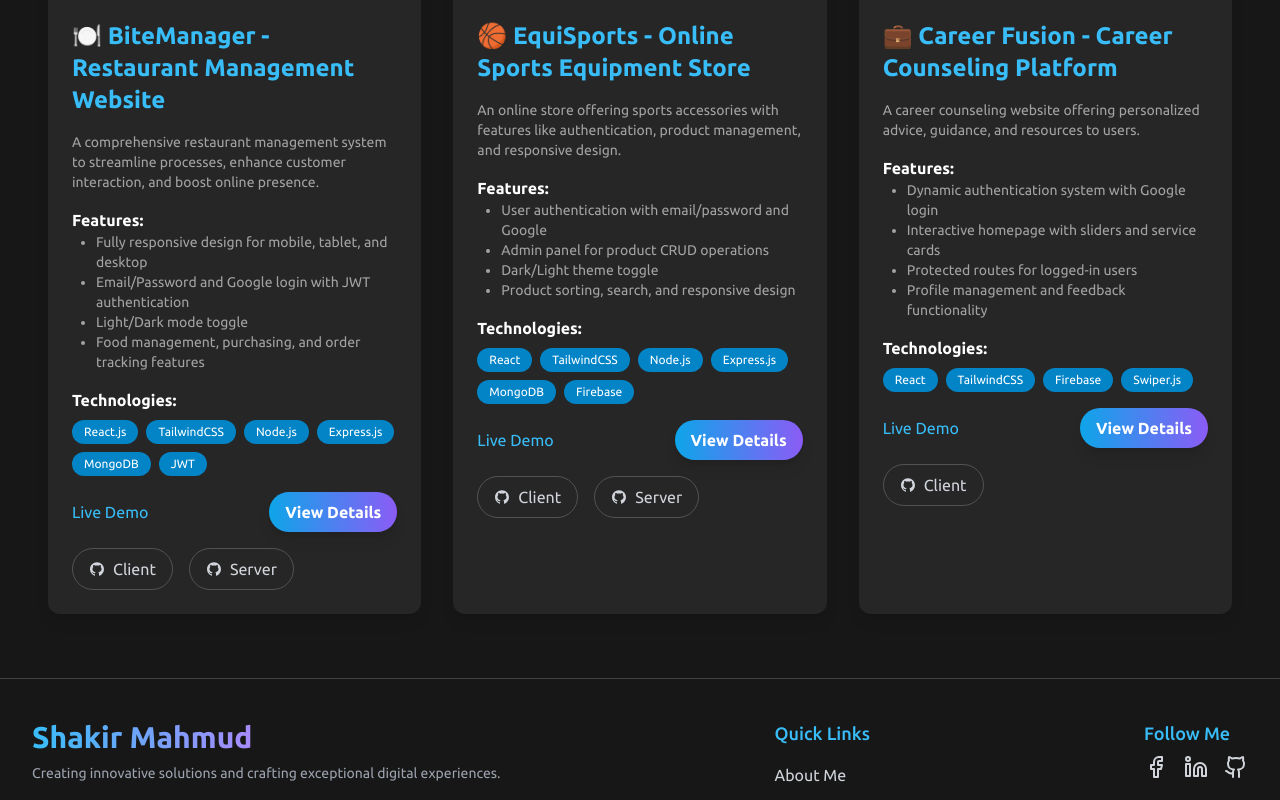
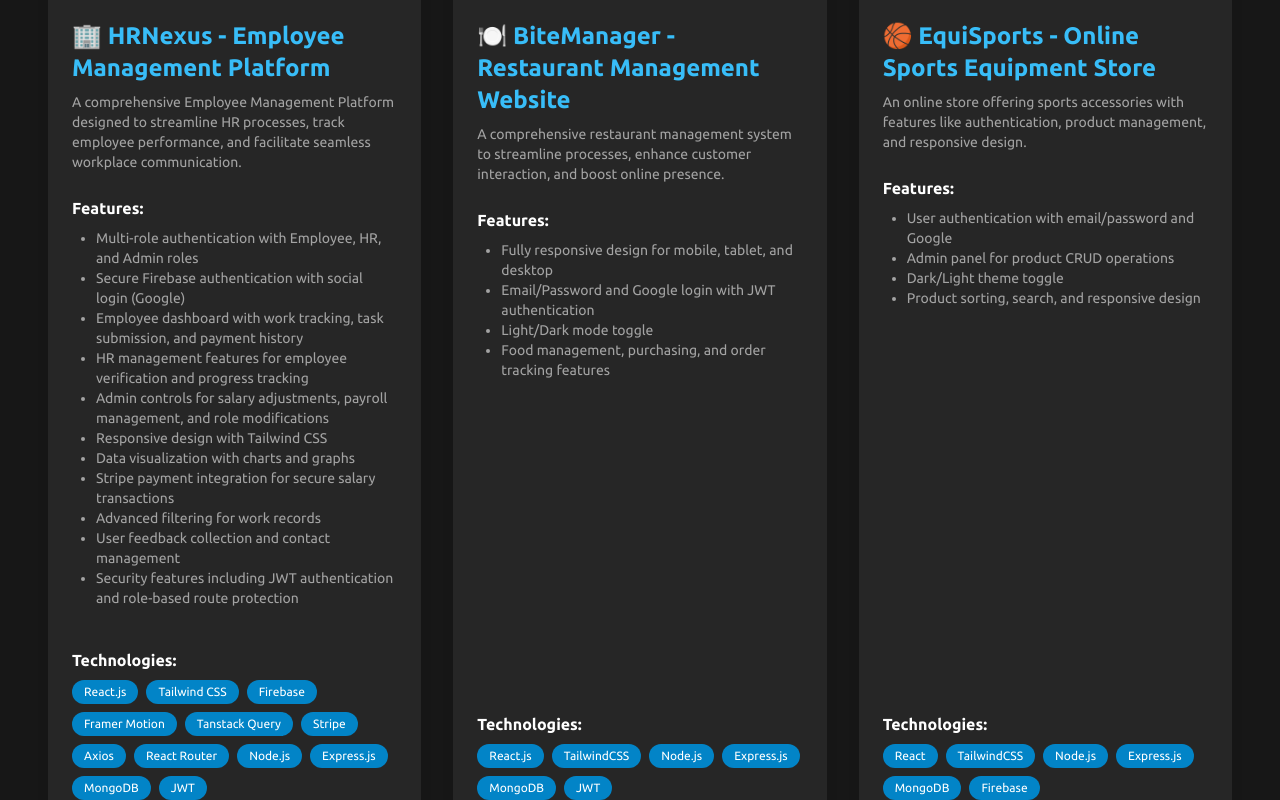
Before and after one commit to ShakirMahmud/Shakir-Portfolio, a React (Vite) app: page /projects in a window 1280 px wide. Shown: the part 380-1180 px from the top of the page. Built offline with nearby package versions, Linux system fonts and the light colour scheme.

Commit message:
minor change

```diff
--- a/public/projects.json
+++ b/public/projects.json
@@ -1,6 +1,75 @@
 [
   {
     "id": 1,
+    "title": "🏢 HRNexus - Employee Management Platform",
+    "description": "A comprehensive Employee Management Platform designed to streamline HR processes, track employee performance, and facilitate seamless workplace communication.",
+    "features": [
+      "Multi-role authentication with Employee, HR, and Admin roles",
+      "Secure Firebase authentication with social login (Google)",
+      "Employee dashboard with work tracking, task submission, and payment history",
+      "HR management features for employee verification and progress tracking",
+      "Admin controls for salary adjustments, payroll management, and role modifications",
+      "Responsive design with Tailwind CSS",
+      "Data visualization with charts and graphs",
+      "Stripe payment integration for secure salary transactions",
+      "Advanced filtering for work records",
+      "User feedback collection and contact management",
+      "Security features including JWT authentication and role-based route protection"
+    ],
+    "technologies": [
+      "React.js",
+      "Tailwind CSS",
+      "Firebase",
+      "Framer Motion",
+      "Tanstack Query",
+      "Stripe",
+      "Axios",
+      "React Router",
+      "Node.js",
+      "Express.js",
+      "MongoDB",
+      "JWT"
+    ],
+    "liveSite": "https://hr-nexus-shakir.vercel.app/",
+    "githubRepo": "https://github.com/ShakirMahmud/HRNexus-Client",
+    "githubServer": "https://github.com/ShakirMahmud/HRNexus-Server",
+    "screenshot": "https://example.com/hrnexus-screenshot.png",
+    "detailsPage": "/projects/hrnexus",
+    "detailedDescription": "HRNexus provides an all-in-one platform for companies to manage employees, track work progress, and streamline HR operations. The system offers role-based authentication and a user-friendly dashboard for employees, HR professionals, and administrators.",
+    "challengesFaced": [
+      "Ensuring secure role-based authentication and access control.",
+      "Implementing a seamless Stripe payment gateway for salary transactions.",
+      "Creating a scalable architecture for handling large employee data efficiently."
+    ],
+    "improvements": [
+      "Enhance the UI/UX for a more intuitive employee dashboard experience.",
+      "Optimize database queries to improve performance and speed.",
+      "Add automated reporting and email notifications for payroll updates."
+    ],
+    "futureImprovements": [
+      "Implement AI-based performance analysis for employees.",
+      "Introduce a mobile app for easy access to HR functionalities.",
+      "Add real-time chat functionality for internal communication."
+    ],
+    "technologiesUsed": {
+      "frontend": [
+        "React.js",
+        "Tailwind CSS",
+        "Firebase Authentication",
+        "Framer Motion",
+        "Tanstack Query"
+      ],
+      "backend": ["Node.js", "Express.js", "MongoDB", "JWT Authentication"],
+      "additionalPackages": [
+        "Material Tailwind",
+        "Lucide React",
+        "Sweetalert2",
+        "Moment.js"
+      ]
+    }
+  },
+  {
+    "id": 2,
     "title": "🍽️ BiteManager - Restaurant Management Website",
     "description": "A comprehensive restaurant management system to streamline processes, enhance customer interaction, and boost online presence.",
     "features": [
@@ -9,7 +78,14 @@
       "Light/Dark mode toggle",
       "Food management, purchasing, and order tracking features"
     ],
-    "technologies": ["React.js", "TailwindCSS", "Node.js", "Express.js", "MongoDB", "JWT"],
+    "technologies": [
+      "React.js",
+      "TailwindCSS",
+      "Node.js",
+      "Express.js",
+      "MongoDB",
+      "JWT"
+    ],
     "liveSite": "https://bite-manager-client-shakir.vercel.app/",
     "githubRepo": "https://github.com/ShakirMahmud/BiteManager-Client",
     "githubServer": "https://github.com/ShakirMahmud/BiteManager-Server",
@@ -32,13 +108,24 @@
       "Optimize database queries to improve speed, particularly when loading food items."
     ],
     "technologiesUsed": {
-      "frontend": ["React.js", "TailwindCSS", "DaisyUI", "SweetAlert2", "Framer Motion"],
+      "frontend": [
+        "React.js",
+        "TailwindCSS",
+        "DaisyUI",
+        "SweetAlert2",
+        "Framer Motion"
+      ],
       "backend": ["Node.js", "Express.js", "MongoDB", "JWT"],
-      "additionalPackages": ["Moment.js", "React Query", "Axios", "Lottie React"]
+      "additionalPackages": [
+        "Moment.js",
+        "React Query",
+        "Axios",
+        "Lottie React"
+      ]
     }
   },
   {
-    "id": 2,
+    "id": 3,
     "title": "🏀 EquiSports - Online Sports Equipment Store",
     "description": "An online store offering sports accessories with features like authentication, product management, and responsive design.",
     "features": [
@@ -47,7 +134,14 @@
       "Dark/Light theme toggle",
       "Product sorting, search, and responsive design"
     ],
-    "technologies": ["React", "TailwindCSS", "Node.js", "Express.js", "MongoDB", "Firebase"],
+    "technologies": [
+      "React",
+      "TailwindCSS",
+      "Node.js",
+      "Express.js",
+      "MongoDB",
+      "Firebase"
+    ],
     "liveSite": "https://equi-sports-shakir.vercel.app/",
     "githubRepo": "https://github.com/ShakirMahmud/equiSports-client",
     "githubServer": "https://github.com/ShakirMahmud/equiSports-server",
@@ -70,13 +164,24 @@
       "Build a review and rating system for users to leave feedback on products."
     ],
     "technologiesUsed": {
-      "frontend": ["React", "TailwindCSS", "React Router DOM", "Firebase Authentication", "Lottie React"],
+      "frontend": [
+        "React",
+        "TailwindCSS",
+        "React Router DOM",
+        "Firebase Authentication",
+        "Lottie React"
+      ],
       "backend": ["Node.js", "Express.js", "MongoDB", "CORS middleware"],
-      "additionalPackages": ["React Tooltip", "SweetAlert2", "Swiper", "React Awesome Reveal"]
+      "additionalPackages": [
+        "React Tooltip",
+        "SweetAlert2",
+        "Swiper",
+        "React Awesome Reveal"
+      ]
     }
   },
   {
-    "id": 3,
+    "id": 4,
     "title": "💼 Career Fusion - Career Counseling Platform",
     "description": "A career counseling website offering personalized advice, guidance, and resources to users.",
     "features": [
@@ -107,7 +212,12 @@
       "Introduce notifications for users when new content or counseling services are available."
     ],
     "technologiesUsed": {
-      "frontend": ["React", "TailwindCSS", "Swiper.js", "Firebase Authentication"],
+      "frontend": [
+        "React",
+        "TailwindCSS",
+        "Swiper.js",
+        "Firebase Authentication"
+      ],
       "backend": ["Firebase Functions", "Firebase Firestore"],
       "additionalPackages": ["React Router", "React Icons", "DaisyUI"]
     }
--- a/src/pages/AllProjects.jsx
+++ b/src/pages/AllProjects.jsx
@@ -5,6 +5,7 @@ import { Link } from "react-router-dom";
 import biteManagerImg from "../assets/bite_manager.png";
 import equiSportsImg from "../assets/equiSports.png";
 import careerFusionImg from "../assets/careerFusion.png";
+import hrNexusImg from "../assets/hrnexus.png";
 
 const AllProjects = () => {
     const [projects, setProjects] = useState([]);
@@ -14,9 +15,10 @@ const AllProjects = () => {
             .then((res) => res.json())
             .then((data) => {
                 const updatedProjects = data.map((project) => {
-                    if (project.id === 1) project.screenshot = biteManagerImg;
-                    if (project.id === 2) project.screenshot = equiSportsImg;
-                    if (project.id === 3) project.screenshot = careerFusionImg;
+                    if (project.id === 1) project.screenshot = hrNexusImg;
+                    if (project.id === 2) project.screenshot = biteManagerImg;
+                    if (project.id === 3) project.screenshot = equiSportsImg;
+                    if (project.id === 4) project.screenshot = careerFusionImg;
                     return project;
                 });
                 setProjects(updatedProjects);
@@ -41,29 +43,36 @@ const AllProjects = () => {
                         initial={animations[index % animations.length]}
                         animate={{ x: 0, y: 0, opacity: 1 }}
                         transition={{ duration: 0.8, ease: "easeOut" }}
-                        className="bg-neutral-800 rounded-xl shadow-lg overflow-hidden"
+                        className="bg-neutral-800 rounded-xl shadow-lg overflow-hidden flex flex-col"
                     >
                         <img
                             src={project.screenshot}
                             alt={project.title}
                             className="w-full h-48 object-cover"
                         />
-                        <div className="p-6 space-y-4">
-                            <h3 className="text-2xl font-semibold text-primary-400">
-                                {project.title}
-                            </h3>
-                            <p className="text-sm text-neutral-400">{project.description}</p>
+                        <div className="p-6 flex flex-col flex-1 space-y-6">
+                            {/* Title and Description */}
                             <div>
-                                <h4 className="font-semibold">Features:</h4>
-                                <ul className="list-disc pl-6 text-sm text-neutral-400">
+                                <h3 className="text-2xl font-semibold text-primary-400 mb-2">
+                                    {project.title}
+                                </h3>
+                                <p className="text-sm text-neutral-400">{project.description}</p>
+                            </div>
+
+                            {/* Features Section */}
+                            <div className="flex flex-col h-full">
+                                <h4 className="font-semibold mb-2">Features:</h4>
+                                <ul className="list-disc pl-6 text-sm text-neutral-400 mb-4">
                                     {project.features.map((feature, idx) => (
                                         <li key={idx}>{feature}</li>
                                     ))}
                                 </ul>
                             </div>
-                            <div>
-                                <h4 className="font-semibold">Technologies:</h4>
-                                <div className="flex flex-wrap gap-2 mt-2">
+
+                            {/* Technologies Section */}
+                            <div className="flex flex-col">
+                                <h4 className="font-semibold mb-2">Technologies:</h4>
+                                <div className="flex flex-wrap gap-2">
                                     {project.technologies.map((tech, idx) => (
                                         <span
                                             key={idx}
@@ -74,23 +83,27 @@ const AllProjects = () => {
                                     ))}
                                 </div>
                             </div>
-                            <div className="flex justify-between items-center mt-4">
+
+                            {/* Live Demo and View Details */}
+                            <div className="grid grid-cols-2 gap-4 items-center">
                                 <a
                                     href={project.liveSite}
                                     target="_blank"
                                     rel="noopener noreferrer"
-                                    className="text-primary-400 hover:underline"
+                                    className="px-4 py-2 text-center bg-primary-500 text-white rounded-full hover:bg-primary-600 transition-all duration-300"
                                 >
                                     Live Demo
                                 </a>
                                 <Link
                                     to={`/projects/${encodeURIComponent(project.title.toLowerCase().replace(/\s+/g, "-"))}`}
-                                    className="px-4 py-2 bg-gradient-to-r from-primary-500 to-accent-500 text-white rounded-full font-semibold shadow-lg hover:from-primary-600 hover:to-accent-600 transition-all duration-300"
+                                    className="px-4 py-2 text-center bg-gradient-to-r from-primary-500 to-accent-500 text-white rounded-full font-semibold shadow-lg hover:from-primary-600 hover:to-accent-600 transition-all duration-300"
                                 >
                                     View Details
                                 </Link>
                             </div>
-                            <div className="mt-4 flex gap-4">
+
+                            {/* GitHub Links */}
+                            <div className="grid grid-cols-2 gap-4">
                                 <a
                                     href={project.githubRepo}
                                     target="_blank"
@@ -106,7 +119,7 @@ const AllProjects = () => {
                                         rel="noopener noreferrer"
                                         className="px-4 py-2 flex items-center justify-center gap-2 bg-neutral-800 text-gray-300 border border-neutral-600 rounded-full hover:bg-accent-500 hover:text-white hover:border-accent-600 transition-all duration-300"
                                     >
-                                        <AiFillGithub />   Server
+                                        <AiFillGithub /> Server
                                     </a>
                                 )}
                             </div>
```
Also changed, not shown: src/Home/homeSections/Projects.jsx (+16 -16 lines), src/assets/hrnexus.png (added).
